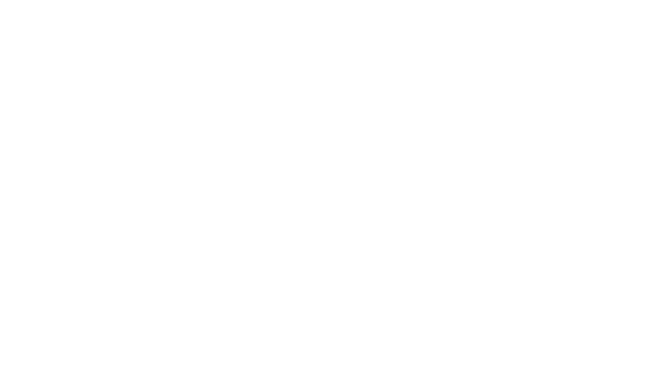
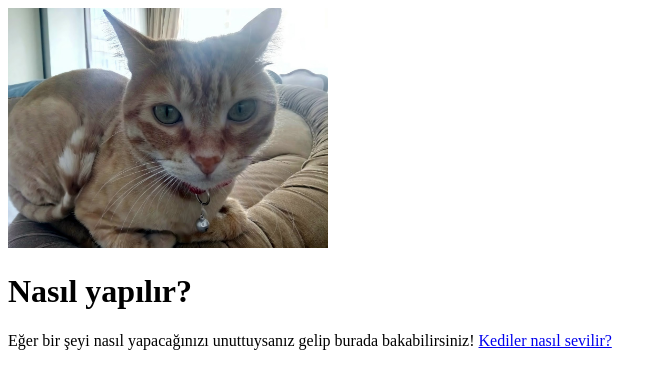
Before and after one commit to yali52959/Nas-l-yap-l-r-websitesi, a plain HTML site: page index.html in a window 1280 px wide. Shown: the whole page, without its empty margins (0-666 px from the left). Drawn offline with Linux system fonts and the light colour scheme.

Commit message:
Kedi sevme talimatları oluşturuldu.

```diff
--- a/index.html
+++ b/index.html
@@ -6,9 +6,12 @@
     <meta name="keywords" content="nasıl, yapılır, kedi">
     <meta name="description" content="Nasıl yapılıdığını bilmediğin şeyler için çok güzel bir websitesi.">
     <meta name="author" content="Aslan">
-    <title>Document</title>
+    <title>Nasıl yapılır?</title>
 </head>
 <body>
-
+    <img src="/medya/My cat profile picture edition.jpg" alt="Logo" width="320" height="240">
+    <h1> Nasıl yapılır?</h1>
+    Eğer bir şeyi nasıl yapacağınızı unuttuysanız gelip burada bakabilirsiniz!
+    <a href="/talimatlar/kedi.html">Kediler nasıl sevilir?</a>
 </body>
 </html>
```
Also changed, not shown: talimatlar/kedi.html (added, +13 -0 lines).
